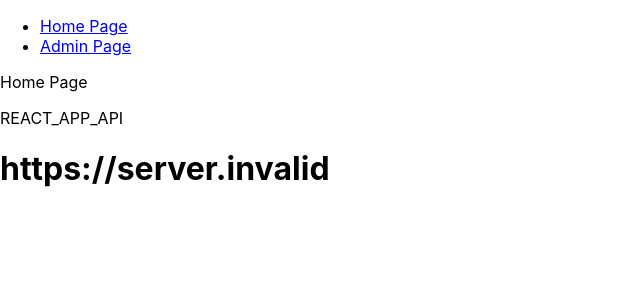
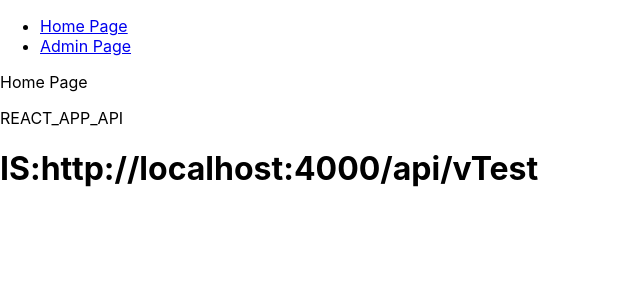
Before and after one commit to bayon/servewerx-frontend, a React (Create React App) app in the folder servewerx-frontend/: page / in a window 1280 px wide. Shown: the top 300 px of the page, without its empty margins (0-640 px from the left). Built offline with nearby package versions, Linux system fonts and the light colour scheme; no server answers.

Commit message:
had to refigure out which api url to use, and the env var wasn't working on react.

```diff
--- a/servewerx-frontend/package.json
+++ b/servewerx-frontend/package.json
@@ -39,7 +39,5 @@
       "last 1 safari version"
     ]
   },
-  "devDependencies": {
-    "webpack-cli": "^4.2.0"
-  }
+  "devDependencies": {}
 }
--- a/servewerx-frontend/src/pages/Admin.js
+++ b/servewerx-frontend/src/pages/Admin.js
@@ -3,7 +3,8 @@ import { Button } from "../components/AuthForms";
 import { useAuth } from "../context/auth";
 
 import axios from "axios";
-const { REACT_APP_API } = process.env;
+//const { REACT_APP_API } = process.env;
+const REACT_APP_API = "http://localhost:4000/api/vTest"
 
 
 function Admin(props) {
--- a/servewerx-frontend/src/pages/Home.js
+++ b/servewerx-frontend/src/pages/Home.js
@@ -1,12 +1,14 @@
 import React from "react";
 
-const { REACT_APP_API } = process.env;
+//const { REACT_APP_API } = process.env;
+const REACT_APP_API = "http://localhost:4000/api/vTest"
+
 
 function Home(props) {
   console.log("Home.js")
   console.log("process.env");
   console.log(process.env)
-  return <div><p>Home Page</p>  REACT_APP_API<h1>{REACT_APP_API}</h1>   </div>;
+  return <div><p>Home Page</p>  REACT_APP_API<h1>IS:{REACT_APP_API}</h1>   </div>;
 }
 
 export default Home;
--- a/servewerx-frontend/src/pages/Login.js
+++ b/servewerx-frontend/src/pages/Login.js
@@ -4,7 +4,8 @@ import axios from 'axios';
 import logoImg from "../img/logo.jpg";
 import { Card, Logo, Form, Input, Button, Error } from "../components/AuthForms";
 import { useAuth } from "../context/auth";
-const { REACT_APP_API } = process.env;
+//const { REACT_APP_API } = process.env;
+const REACT_APP_API = "http://localhost:4000/api/vTest"
 
 function Login(props) {
   const [isLoggedIn, setLoggedIn] = useState(false);
--- a/servewerx-frontend/src/pages/Signup.js
+++ b/servewerx-frontend/src/pages/Signup.js
@@ -5,8 +5,8 @@ import logoImg from "../img/logo.jpg";
 import { Card, Logo, Form, Input, Button } from '../components/AuthForms';
 import axios from 'axios';
 import { useAuth } from "../context/auth";
-const { REACT_APP_API } = process.env;
-
+//const { REACT_APP_API } = process.env;
+const REACT_APP_API = "http://localhost:4000/api/vTest"
 
 
 function Signup() {
```
Also changed, not shown: 2 other files (tests, documents, lock files or other folders).
